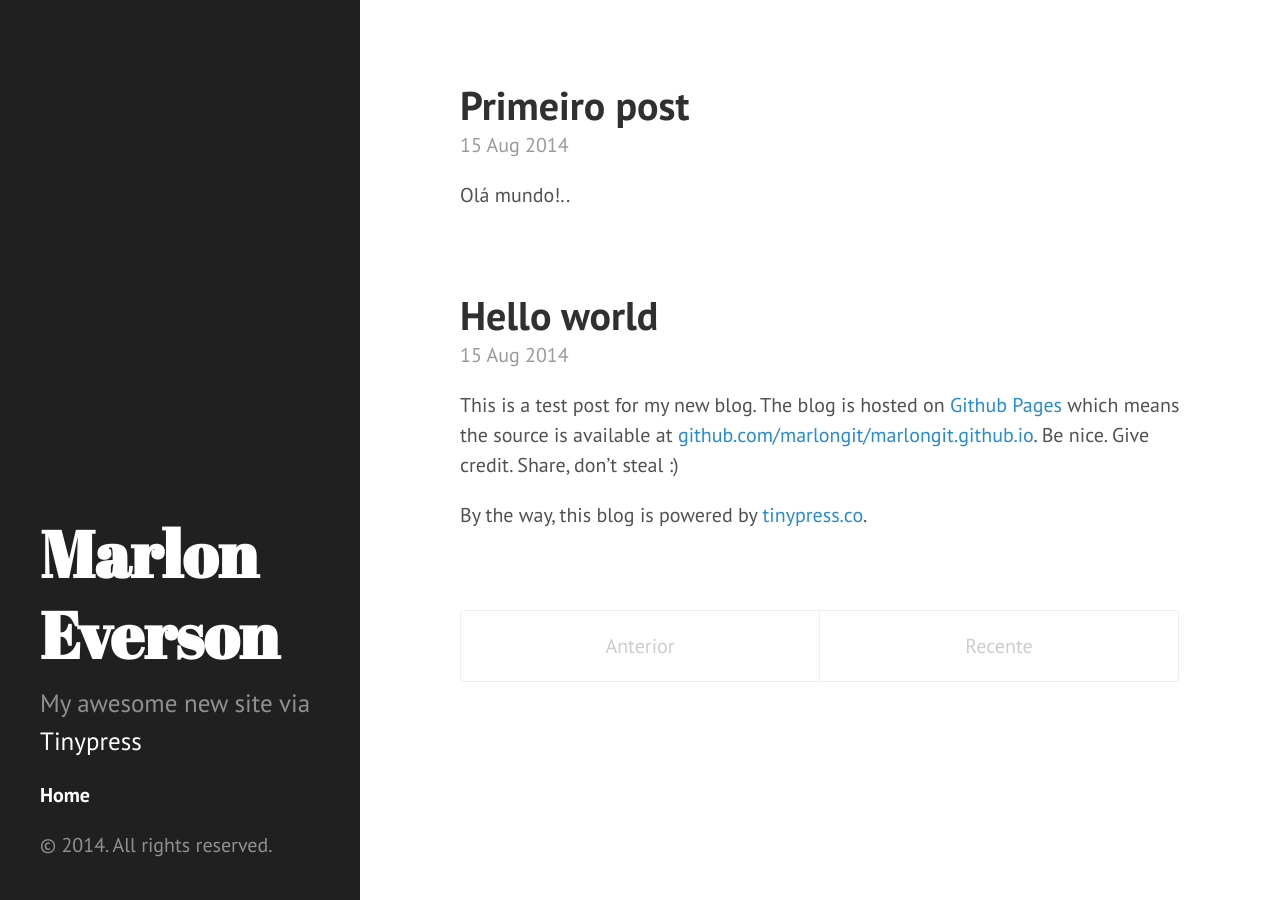
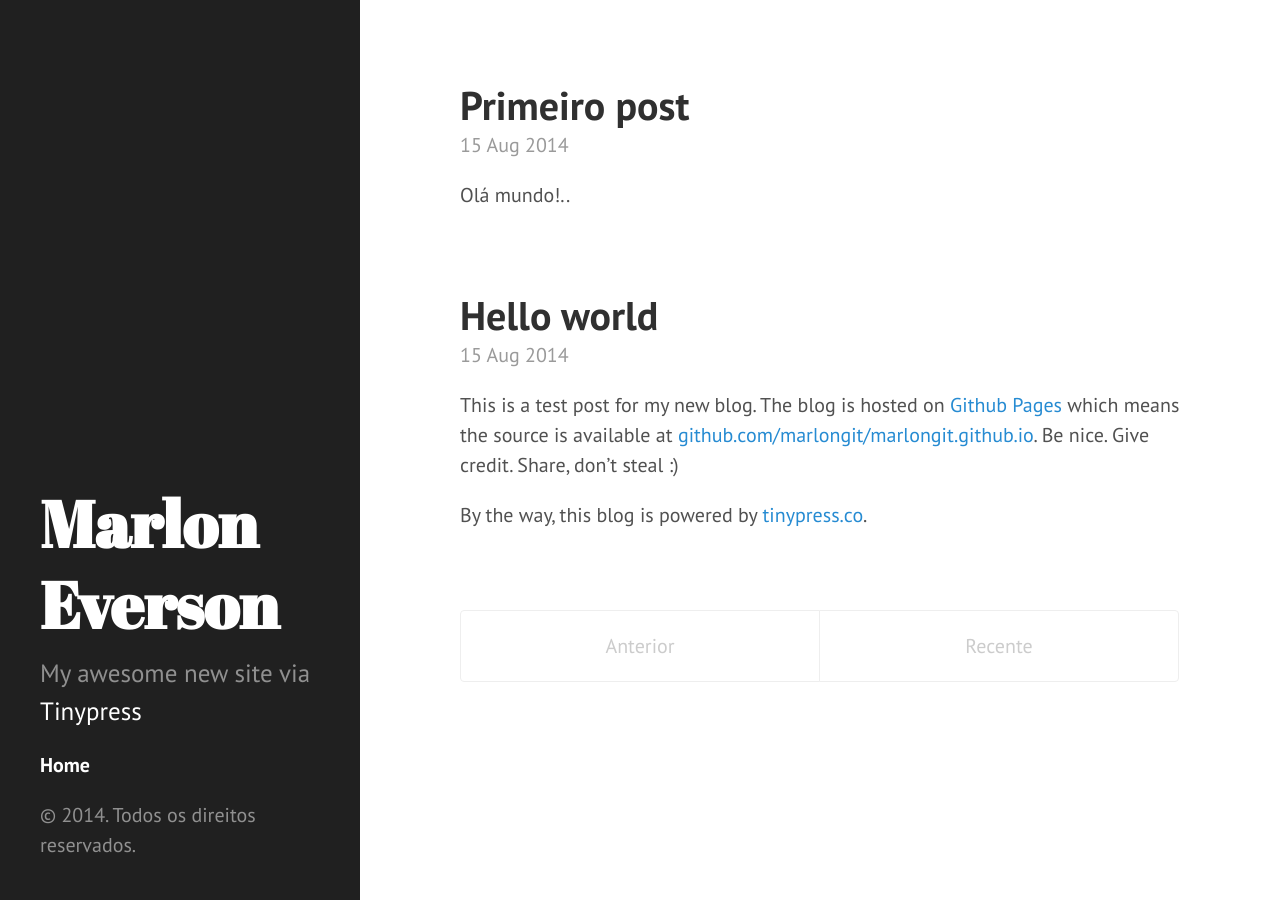
Before and after one commit to marlongit/marlongit.github.io, a Jekyll site: the page built from index.html, in a window 1280 px wide. Built offline with Jekyll 4.4.1, drawn with Linux system fonts in a browser that asks for light colours; the list of posts is cut into pages by our own code.

Commit message:
Ajuste no arquivo sidebar.html
sidebar

```diff
--- a/_includes/sidebar.html
+++ b/_includes/sidebar.html
@@ -31,6 +31,6 @@
       <li class="sidebar-nav-item">Currently v{{ site.version }}</li-->
     </ul>
 
-    <p>&copy; {{ site.time | date: '%Y' }}. All rights reserved.</p>
+    <p>&copy; {{ site.time | date: '%Y' }}. Todos os direitos reservados.</p>
   </div>
 </div>
```
